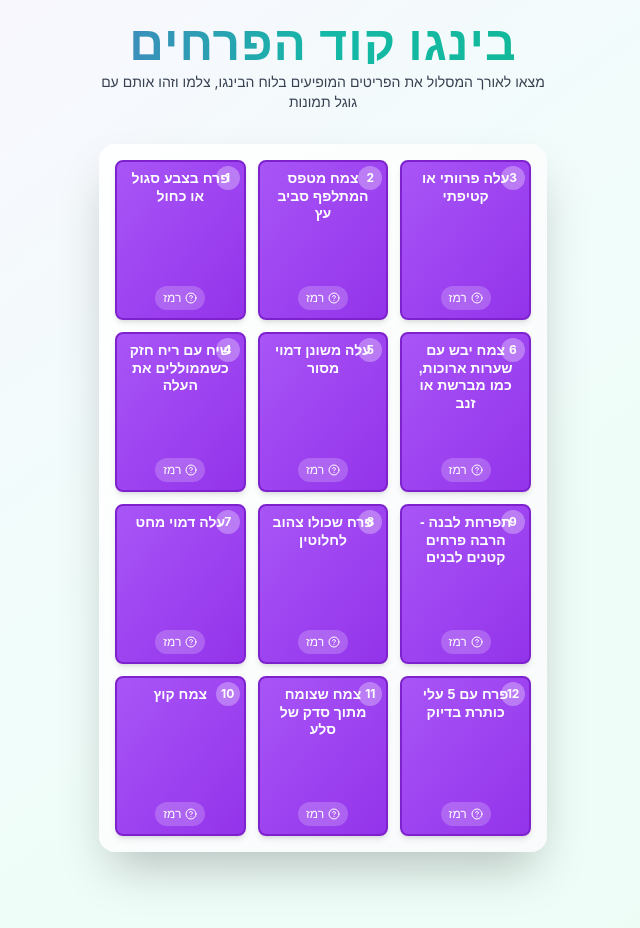
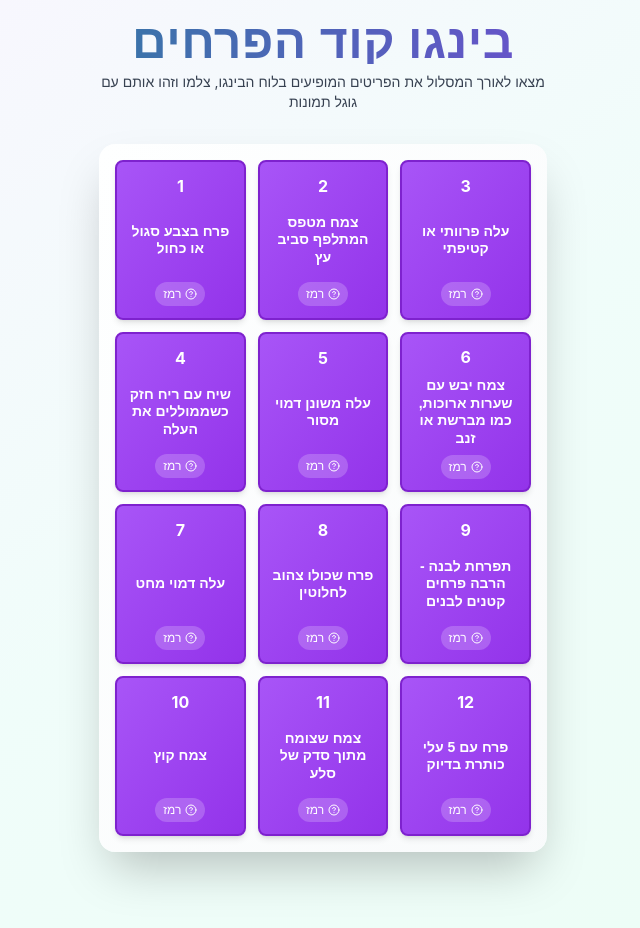
Before and after one commit to bettyapanit/The-Flower-Code-Bingo, a React (Vite) app: page / in a window 1280 px wide. Shown: the top 928 px of the page, without its empty margins (317-957 px from the left). Built offline with nearby package versions, Linux system fonts and the light colour scheme.

Commit message:
Add files via upload

```diff
--- a/src/App.jsx
+++ b/src/App.jsx
@@ -127,8 +127,8 @@ const FlowerCodeBingo = () => {
     <div className="min-h-screen bg-gradient-to-br from-purple-50 via-teal-50 to-emerald-50 p-4 pb-20">
 
       <div className="text-center mb-2" style={{ direction: 'rtl' }}>
-        <h1 className="text-5xl font-black text-transparent bg-clip-text bg-gradient-to-r from-purple-600 via-teal-500 to-emerald-500 mb-2"
-            style={{ fontFamily: 'Impact, "Arial Black", sans-serif', letterSpacing: '1px' }}>
+        <h1 className="text-5xl font-bold text-transparent bg-clip-text bg-gradient-to-r from-teal-600 to-purple-600 mb-2"
+            style={{ fontFamily: 'system-ui, -apple-system, sans-serif', letterSpacing: '0.5px' }}>
           בינגו קוד הפרחים
         </h1>
         <p className="text-sm text-gray-700 max-w-md mx-auto">
@@ -158,16 +158,14 @@ const FlowerCodeBingo = () => {
                       transform: isRevealed ? 'rotateY(180deg)' : 'rotateY(0deg)'
                     }}
                   >
-                    {/* Front */}
+                    {/* Front - centered number and text */}
                     <div
-                      className="absolute inset-0 bg-gradient-to-br from-purple-500 to-purple-600 rounded-lg p-2 flex flex-col items-center justify-center shadow-md border-2 border-purple-700"
+                      className="absolute inset-0 bg-gradient-to-br from-purple-500 to-purple-600 rounded-lg p-3 flex flex-col items-center justify-center shadow-md border-2 border-purple-700"
                       style={{ backfaceVisibility: 'hidden', direction: 'rtl' }}
                     >
-                      <div className="absolute top-1 right-1 bg-white/30 rounded-full w-6 h-6 flex items-center justify-center">
-                        <span className="text-white font-bold text-xs">{card.num}</span>
-                      </div>
+                      <div className="text-white font-bold text-base mb-2">{card.num}</div>
 
-                      <p className="text-white text-center font-semibold text-sm leading-tight mb-2"
+                      <p className="text-white text-center font-semibold text-sm leading-tight flex-1 flex items-center"
                          style={{ fontFamily: '"Rubik", "Heebo", sans-serif', fontWeight: '600' }}>
                         {card.text}
                       </p>
@@ -177,26 +175,26 @@ const FlowerCodeBingo = () => {
                           e.stopPropagation();
                           setShowCardHint(card.id);
                         }}
-                        className="mt-auto bg-white/20 hover:bg-white/30 rounded-full px-2 py-1 flex items-center gap-1 transition-all"
+                        className="mt-2 bg-white/20 hover:bg-white/30 rounded-full px-2 py-1 flex items-center gap-1 transition-all"
                       >
                         <HelpCircle className="w-3 h-3 text-white" />
                         <span className="text-white text-xs">רמז</span>
                       </button>
                     </div>
 
-                    {/* Back */}
+                    {/* Back - darker teal with light purple text */}
                     <div
-                      className="absolute inset-0 bg-gradient-to-br from-teal-400 to-emerald-400 rounded-lg p-2 flex flex-col items-center justify-center shadow-md border-2 border-teal-600"
+                      className="absolute inset-0 bg-gradient-to-br from-teal-600 to-teal-700 rounded-lg p-2 flex flex-col items-center justify-center shadow-md border-2 border-teal-800"
                       style={{
                         backfaceVisibility: 'hidden',
                         transform: 'rotateY(180deg)',
                         direction: 'ltr'
                       }}
                     >
-                      <div className="text-7xl font-bold text-purple-900 mb-2" style={{ fontFamily: 'monospace' }}>
+                      <div className="text-7xl font-bold text-purple-200 mb-2" style={{ fontFamily: 'monospace' }}>
                         {card.char}
                       </div>
-                      <Check className="w-6 h-6 text-purple-700 mb-2" />
+                      <Check className="w-6 h-6 text-purple-200 mb-2" />
 
                       <button
                         onClick={(e) => {
```
